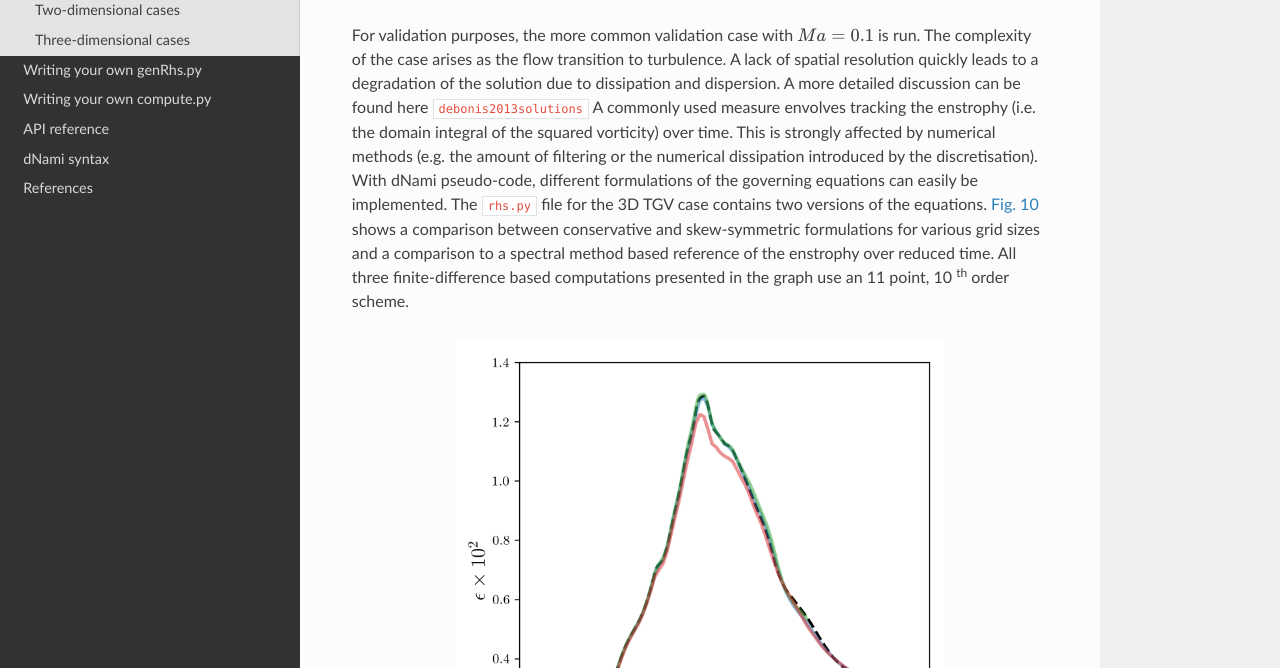
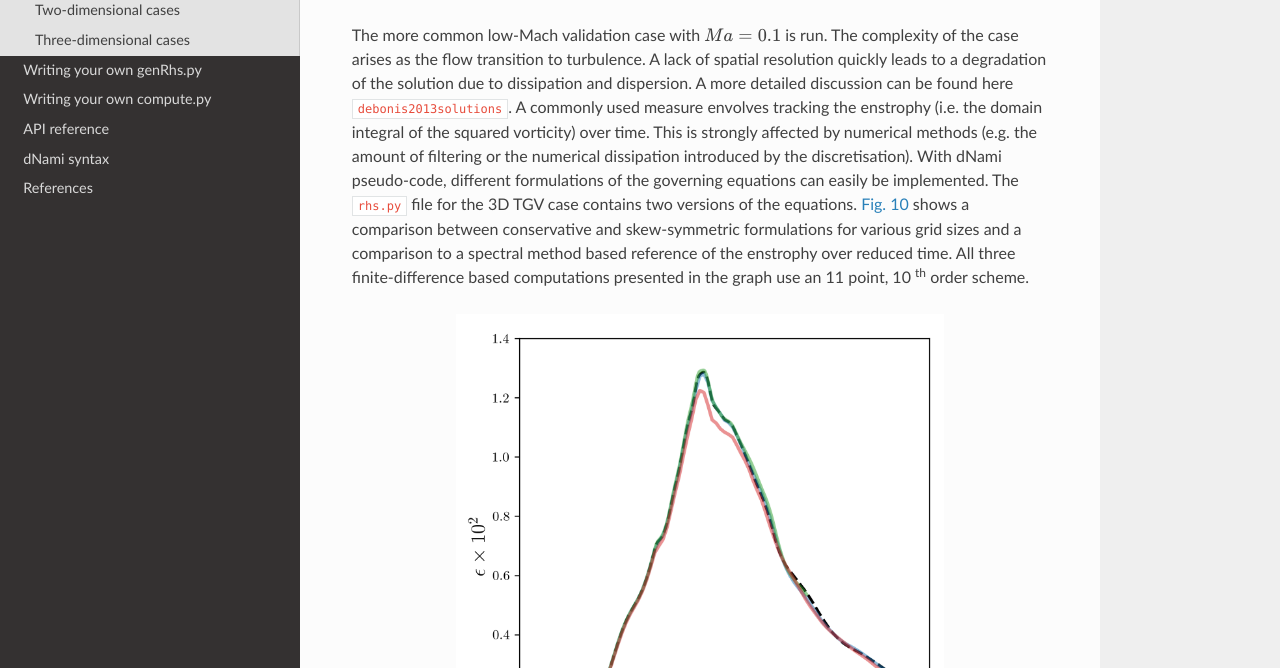
Before and after one commit to dNamiLab/dNami, a Sphinx documentation site: the page built from doc/usage/testcases.rst, in a window 1280 px wide and 900 px high, scrolled down 7639 px, cut to the strip 232-900 px from the top of the window. Built offline with Sphinx 7.4.7 and the Read the Docs theme 2.0.0, drawn with Linux system fonts in a browser that asks for light colours; cross-references to code outside the pages are shown as plain code.

Commit message:
cleaning

```diff
--- a/doc/usage/testcases.rst
+++ b/doc/usage/testcases.rst
@@ -307,7 +307,7 @@
 
       Animation of the x-direction velocity field at :math:`z=z_{max}/2`
 
-For validation purposes, the more common validation case with :math:`Ma=0.1` is run. The complexity of the case arises as the flow transition to turbulence. A lack of spatial resolution quickly leads to a degradation of the solution due to dissipation and dispersion. A more detailed discussion can be found here :cite:`debonis2013solutions` A commonly used measure envolves tracking the enstrophy (i.e. the domain integral of the squared vorticity) over time. This is strongly affected by numerical methods (e.g. the amount of filtering or the numerical dissipation introduced by the discretisation). With dNami pseudo-code, different formulations of the governing equations can easily be implemented. The ``rhs.py`` file for the 3D TGV case contains two versions of the equations. :numref:`3d_tgv_formulation` shows a comparison between conservative and skew-symmetric formulations for various grid sizes and a comparison to a spectral method based reference of the enstrophy  over reduced time. All three finite-difference based computations presented in the graph use an 11 point, 10 :sup:`th` order scheme.
+The more common low-Mach validation case with :math:`Ma=0.1` is run. The complexity of the case arises as the flow transition to turbulence. A lack of spatial resolution quickly leads to a degradation of the solution due to dissipation and dispersion. A more detailed discussion can be found here :cite:`debonis2013solutions`. A commonly used measure envolves tracking the enstrophy (i.e. the domain integral of the squared vorticity) over time. This is strongly affected by numerical methods (e.g. the amount of filtering or the numerical dissipation introduced by the discretisation). With dNami pseudo-code, different formulations of the governing equations can easily be implemented. The ``rhs.py`` file for the 3D TGV case contains two versions of the equations. :numref:`3d_tgv_formulation` shows a comparison between conservative and skew-symmetric formulations for various grid sizes and a comparison to a spectral method based reference of the enstrophy  over reduced time. All three finite-difference based computations presented in the graph use an 11 point, 10 :sup:`th` order scheme.
 
 .. _3d_tgv_formulation:
 .. figure:: img/3d_tgv_enstrophy.png
```
Also changed, not shown: README.md (+10 -8 lines).
